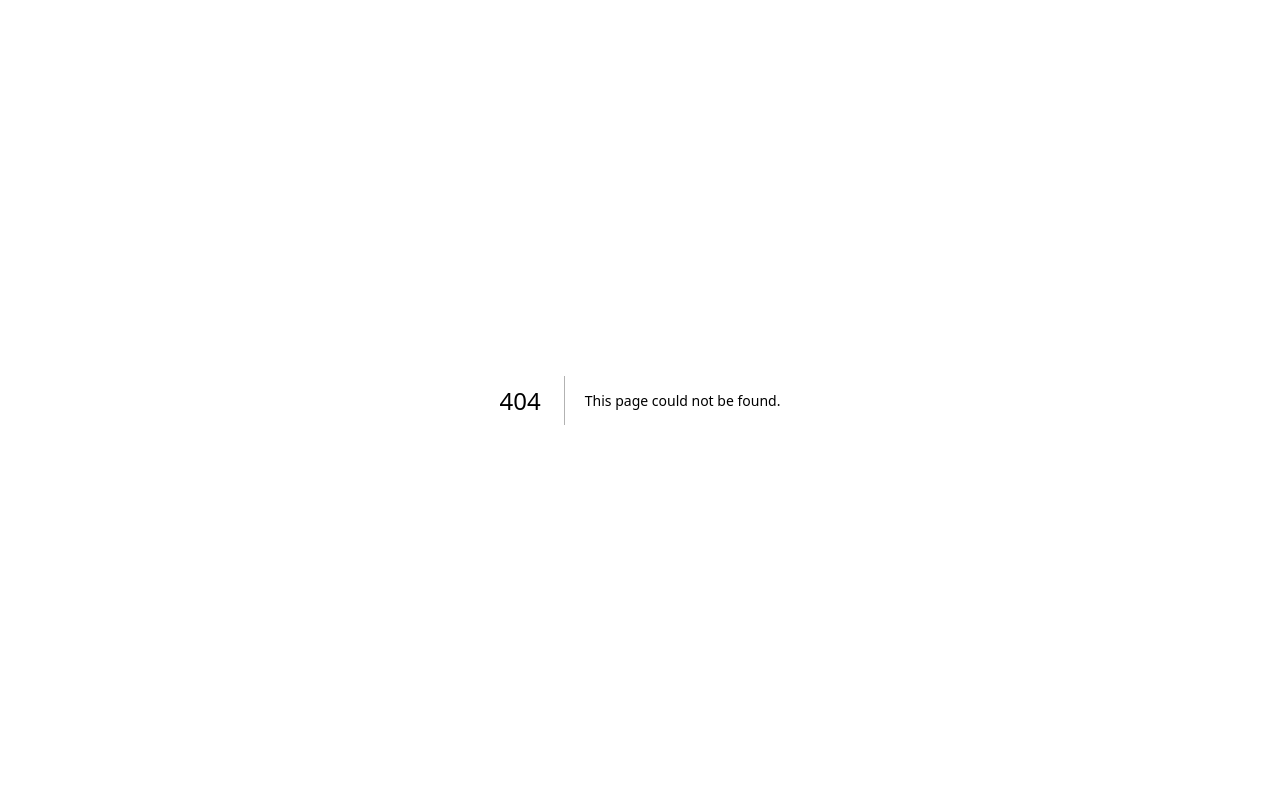
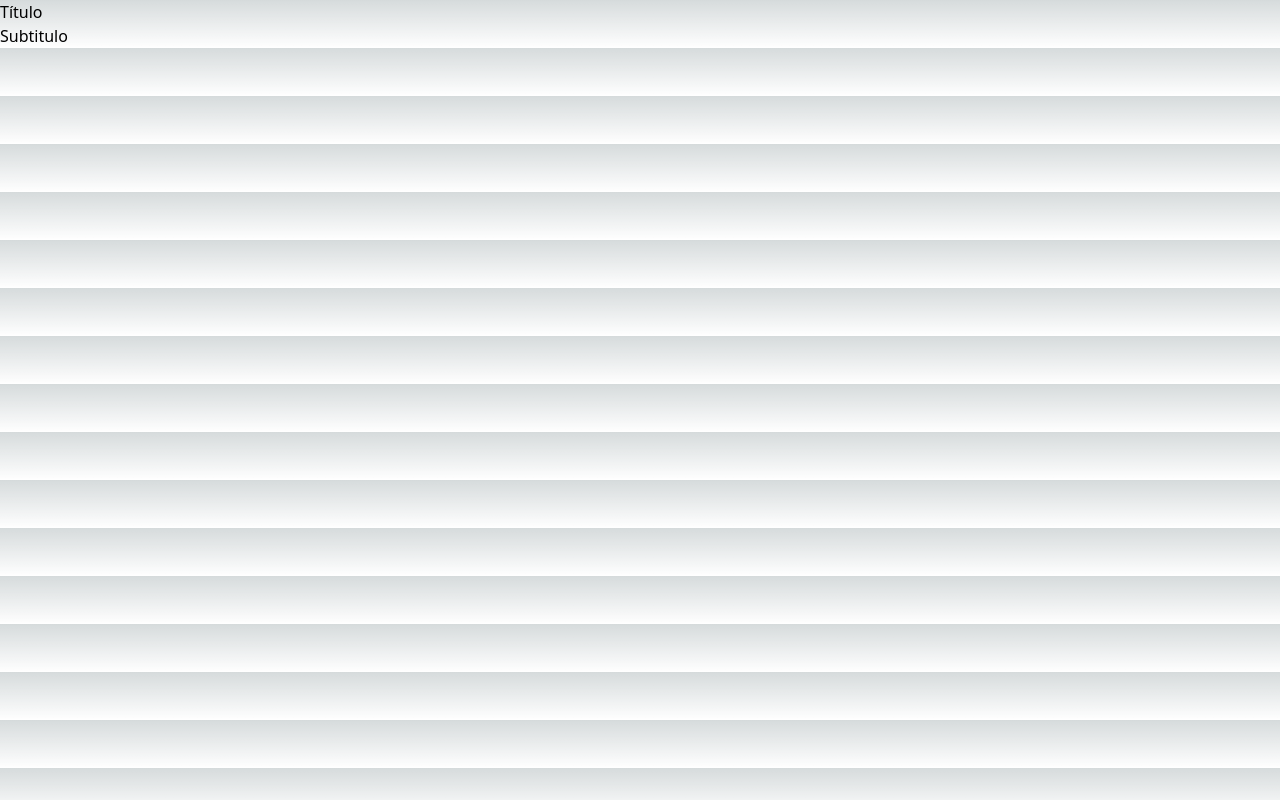
Before and after one commit to guilinares/exercicios-nextjs, a Next.js app: page /basicos/usandoTitulo in a window 1280 px wide. Before the commit this address had no page. Built offline with nearby package versions, Linux system fonts and the light colour scheme.

Commit message:
Criando primeiro componente

```diff
--- /dev/null
+++ b/components/Titulo.jsx
@@ -0,0 +1,8 @@
+export default function Titulo() {
+    return (
+        <>
+            <h1>Título</h1>
+            <h2>Subtitulo</h2>
+        </>
+    )
+}
--- /dev/null
+++ b/pages/basicos/usandoTitulo.jsx
@@ -0,0 +1,9 @@
+import Titulo from '../../components/Titulo';
+
+export default function usandoTitulo() {
+    return (
+        <div>
+            <Titulo/>
+        </div>
+    )
+}
```
